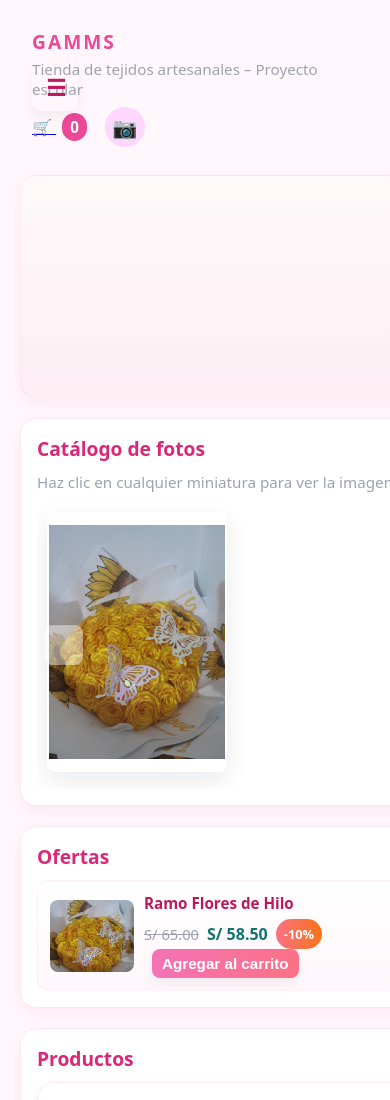
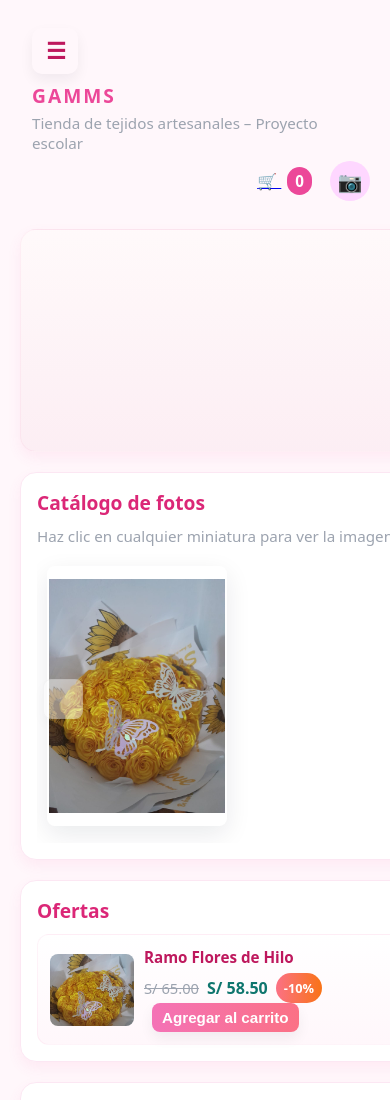
Before and after one commit to DreamAzur/Tienda-colegio, a plain HTML site: page index.html in a window 390 px wide. Shown: the top 1100 px of the page. Drawn offline with Linux system fonts and the light colour scheme.

Commit message:
Responsive móvil: CSS

```diff
--- a/styles.css
+++ b/styles.css
@@ -866,7 +866,12 @@ footer {
     padding-left: 12px;
   }
   .site-header .site-title { text-align: left; }
-  .header-actions { justify-self: end; display: flex; gap: 8px; }
+  /* Make the menu button flow naturally (not absolute) to avoid overlap */
+  .menu-toggle { position: relative; left: auto; top: auto; transform: none; align-self: flex-start; margin: 0; z-index: 60; }
+  /* Stack ordering: title first, then menu, then actions */
+  .site-header .site-title { order: 1; }
+  #menu-toggle { order: 0; }
+  .header-actions { order: 2; justify-content: flex-end; display: flex; gap: 8px; width: 100%; }
 
   /* Reduce banner elements for small screens */
   .banner-inner { align-items: center; gap: 10px; }
```
